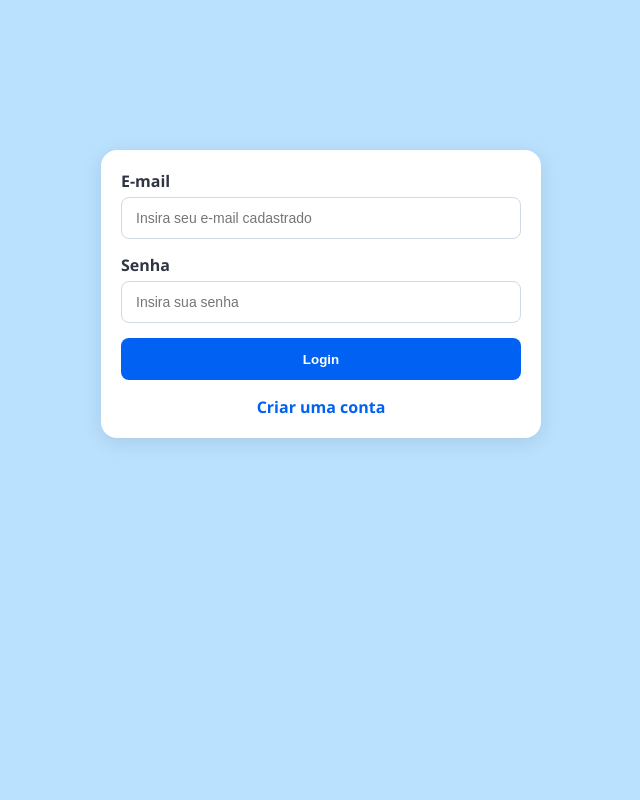
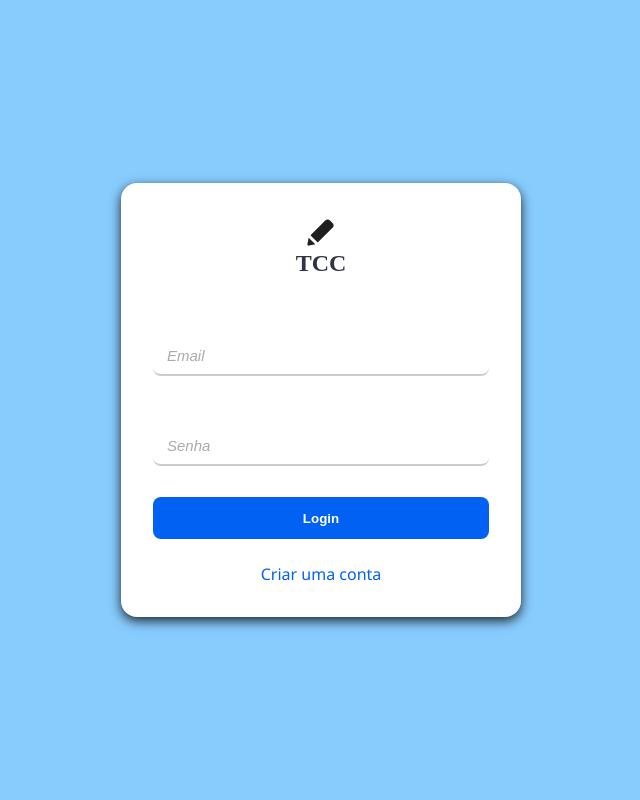
Before and after one commit to gfreitasrosa/TCC_8SEM, a Django app: page /tela_login/ in a window 1280 px wide. Shown: the whole page, without its empty margins (319-959 px from the left). Run offline with Django 4.2, Linux system fonts and the light colour scheme.

Commit message:
Reformulado o layout da página de login

```diff
--- a/login/tela_login/static/css/styles.css
+++ b/login/tela_login/static/css/styles.css
@@ -1,6 +1,43 @@
-html{
+html, body{
+	margin:0;
+	padding: 0;
+	height:100%;
 	background-color:#0093fc45;
 	font-family: 'Segoe UI', Tahoma, Geneva, Verdana, sans-serif;
+}
+
+body{
+	display:flex;
+	justify-content:center;
+	align-items:center;
+	min-height: 100vh;
+}
+
+form{
+	width: 100%;
+	max-width: 400px;
+}
+
+#logo-container{
+	display:flex;
+	flex-direction: column;
+	align-items: center;
+	margin-bottom: 24px;
+}
+
+#site-logo{
+	width: 60px;
+	height: 60px;
+	object-fit: contain;
+	margin-bottom: 10px;
+}
+
+#site-name{
+	font-family:'Times New Roman', Times, serif;
+	color: #2f3542;
+	font-size: 24px;
+	font-weight: 700;
+	margin: 0;
 }
 
 #login-container{
@@ -13,13 +50,15 @@ html{
 	height:auto;
 	background-color:#ffffff;
 	border-radius:16px;
-	box-shadow: 0 4px 20px rgba(0, 0, 0, 0.1);
+	box-shadow: 0 4px 12px rgba(0, 0, 0, 0.8), 0 1px 3px rgba(0, 0, 0, 0.06);
 	margin:150px auto;
-	padding:20px;
+	padding:32px;
+	gap: 16px;
+	box-sizing:border-box;
 }
 
 .form-label{
-	margin-bottom:5px;
+	margin-bottom:4px;
 	color: #2f3542;
 	font-weight: 600;
 	align-self: flex-start;
@@ -28,31 +67,29 @@ html{
 #uname,#umail,#pword{
 	width:100%;
 	margin-bottom:15px;
-	border:1px solid #d1d9e6;
-	padding:12px 14px;
+	border:none;
+	border-bottom: 2px solid #ccc;
+	background-color: transparent;
+	padding:10px 14px;
 	box-sizing:border-box;
 	border-radius:8px;
-	font-size: 14px;
+	font-size: 15px;
 	transition: border-color 0.3s ease;
-}
-
-#name,#umail,#pword{
-	width:100%;
-	margin-bottom:15px;
-	border:1px solid #d1d9e6;
-	padding:12px 14px;
-	box-sizing:border-box;
-	border-radius:8px;
-	font-size: 14px;
-	transition: border-color 0.3s ease;
+	outline: none;
 }
 
 input:focus{
-	border-color:#0061f2;
+	border-bottom: 2px solid #0061f2;
 	outline:none;
 }
 
+input::placeholder{
+	color: #aaa;
+	font-style:italic;
+}
+
 button{
+	padding: 12px 0;
 	width:100%;
 	height:42px;
 	background-color: #0061f2;
@@ -68,22 +105,30 @@ button:hover{
 	background-color:#0052cc;
 }
 
+button:focus{
+	outline: 2px solid #004bb5;
+	outline-offset: 2px;
+}
+
 #criar-conta-link{
-	font-weight: 600;
+	display:block;
+	text-align:center;
+	font-weight: 500;
 	text-decoration: none;
-	margin-top: 16px;
+	margin-top: 8px;
 	color: #0061f2;
 	transition:color 0.2s ease;
 }
 
 #criar-conta-link:hover{
+	text-decoration: underline;
 	color:#004bb5;
 }
 
 .alert{
 	background-color: #ffe0e0;
 	color: #900;
-	padding: 10px;
+	padding: 12px;
 	border-radius: 6px;
 	margin-bottom: 10px;
 	width: 100%;
--- a/login/tela_login/templates/tela_login/index.html
+++ b/login/tela_login/templates/tela_login/index.html
@@ -15,11 +15,17 @@
     <form id="loginForm" action="{% url 'login' %}" method="post">
         {% csrf_token %}  <!-- Token de segurança contra CSRF -->
         <div id="login-container">
-            <label for="umail" class="form-label"><b>E-mail</b></label>
-            <input id="umail" type="email" placeholder="Insira seu e-mail cadastrado" name="umail" required>
 
-            <label for="pword" class="form-label"><b>Senha</b></label>
-            <input id="pword" type="password" placeholder="Insira sua senha" name="pword" required>
+            <div id="logo-container">
+                <svg xmlns="http://www.w3.org/2000/svg" height="35px" viewBox="0 -960 960 960" width="35px" fill="#1f1f1f"><path d="M168-121q-21 5-36.5-10.5T121-168l35-170 182 182-170 35Zm235-84L205-403l413-413q23-23 57-23t57 23l84 84q23 23 23 57t-23 57L403-205Z"/></svg>
+                <h1 id="site-name">TCC</h1>
+            </div>
+
+            <label for="umail" class="form-label"><b></b></label>
+            <input id="umail" type="email" placeholder="Email" name="umail" required>
+
+            <label for="pword" class="form-label"><b></b></label>
+            <input id="pword" type="password" placeholder="Senha" name="pword" required>
 
             {% if messages %}
             {% for message in messages %}
```
Also changed, not shown: login/tela_login/templates/tela_login/registerPage.html (+6 -6 lines).
